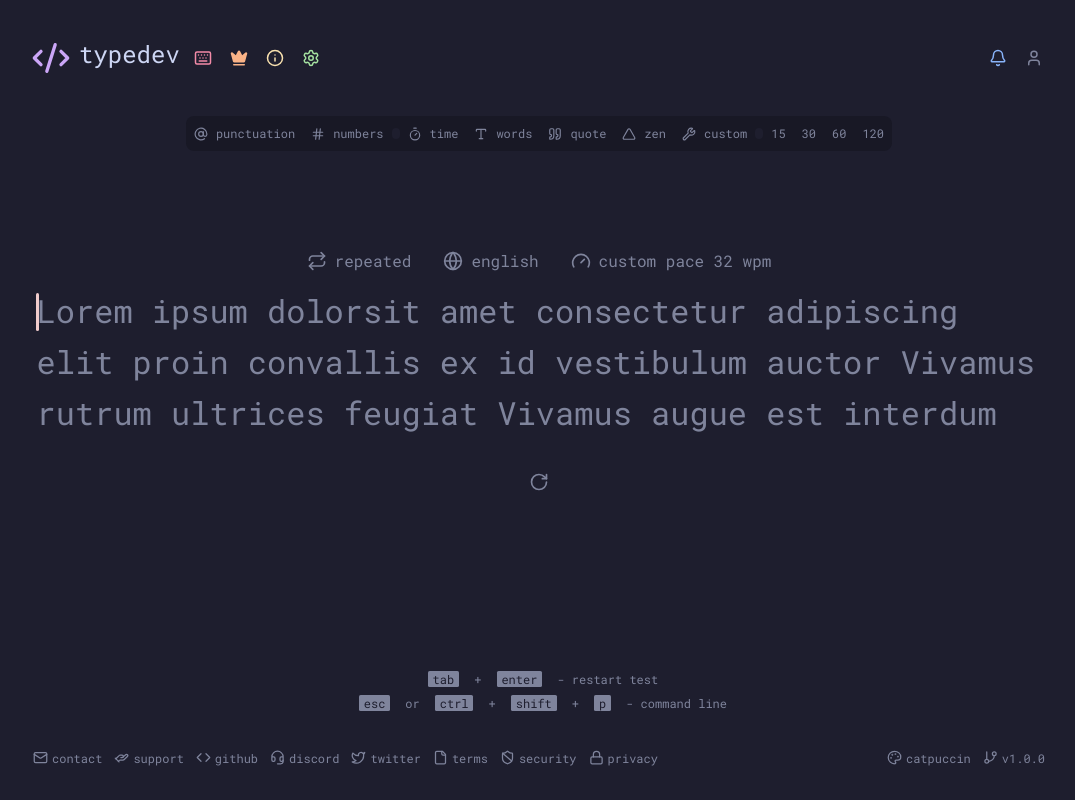
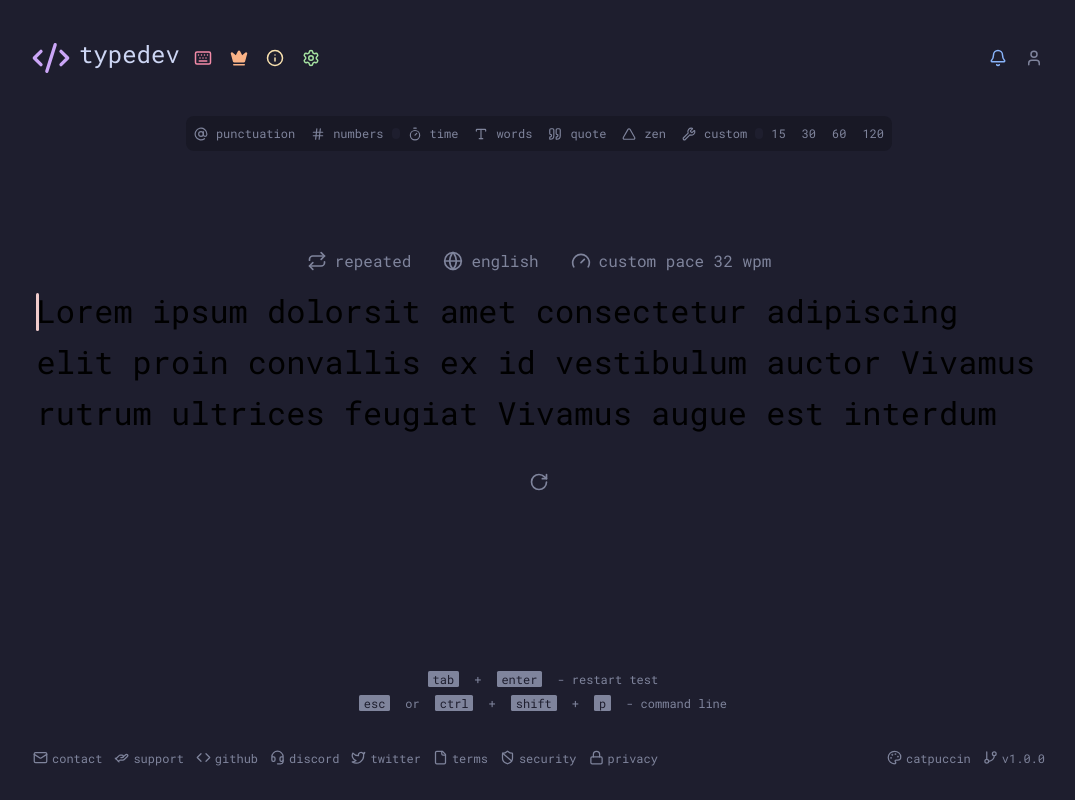
Before and after one commit to Tecu23/typedev, a React (Vite) app: page / in a window 1280 px wide. Shown: the whole page, without its empty margins (101-1176 px from the left). Built offline with nearby package versions, Linux system fonts and the light colour scheme.

Commit message:
add char component

```diff
--- a/package.json
+++ b/package.json
@@ -12,6 +12,7 @@
   "dependencies": {
     "@tailwindcss/vite": "^4.1.12",
     "@tanstack/react-virtual": "^3.13.12",
+    "clsx": "^2.1.1",
     "events": "^3.3.0",
     "lucide-react": "^0.541.0",
     "motion": "^12.23.12",
--- /dev/null
+++ b/src/components/Char.tsx
@@ -0,0 +1,51 @@
+import clsx from "clsx";
+
+type Props = {
+  expected: string;
+  typed?: string;
+  isActive: boolean;
+  isPending: boolean;
+};
+
+/**
+ * Character cmponent - represents a single character within a word
+ */
+const Char = ({ expected, typed, isActive, isPending }: Props) => {
+  const getCharacterClass = () => {
+    // Character hasn't been removed yet
+    if (isPending) {
+      return "char-pending";
+    }
+
+    // No input for this position yet
+    if (typed === undefined) {
+      return isActive ? "char-waiting" : "char-pending";
+    }
+
+    // Character has been typed
+    if (typed === expected) {
+      return "char-correct";
+    } else {
+      return "char-incorrect";
+    }
+  };
+
+  const charClass = getCharacterClass();
+
+  return (
+    <span
+      className={clsx(
+        "inline-block border-b-[0.05em] border-b-transparent",
+        charClass,
+      )}
+      data-expected={expected}
+      data-typed={typed}
+      aria-label={`Expected: ${expected}, Typed: ${typed || "nothing"}`}
+    >
+      {/* Show the expected character always */}
+      {expected}
+    </span>
+  );
+};
+
+export default Char;
--- a/src/components/WordsContainer.tsx
+++ b/src/components/WordsContainer.tsx
@@ -1,3 +1,5 @@
+import Char from "./Char";
+
 type Props = {};
 
 const WordsContainer = (props: Props) => {
@@ -13,9 +15,7 @@ const WordsContainer = (props: Props) => {
         <div className="relative text-[32px] leading-[32px] mx-[9.6px] my-[8px] border-b-2 border-transparent">
           {word.split("").map((letter, _) => {
             return (
-              <div className="text-sub inline-block border-b-[0.05em] border-b-transparent">
-                {letter}
-              </div>
+              <Char expected={letter} isActive={false} isPending={false} />
             );
           })}
         </div>
```
Also changed, not shown: 1 other file (tests, documents, lock files or other folders).
